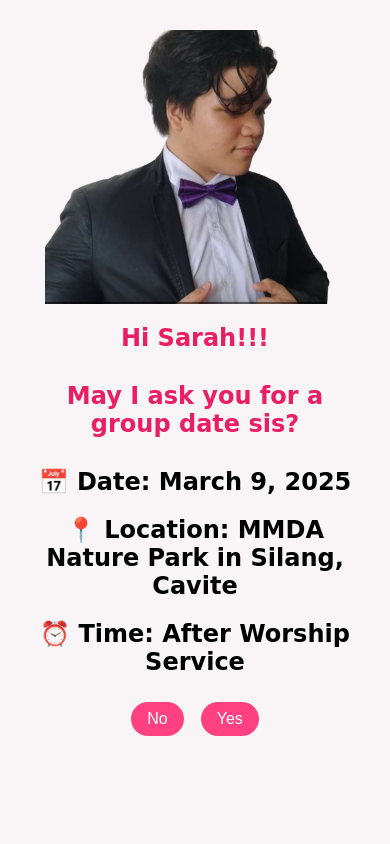
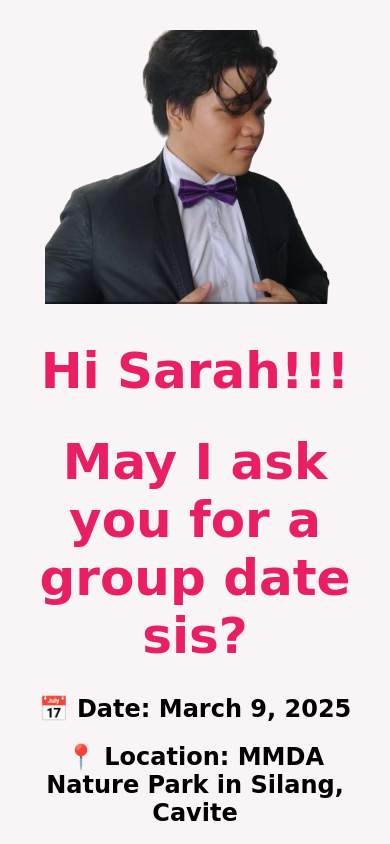
Before and after one commit to alexander07124/Surprise..-, a plain HTML site: page index.html in a window 390 px wide. Shown: the top 844 px of the page. Drawn offline with Linux system fonts and the light colour scheme.

Commit message:
index.css

```diff
--- a/index.css
+++ b/index.css
@@ -101,17 +101,17 @@ button:hover {
 
 @media screen and (max-width: 768px) {
     h1 {
-        font-size: 28px;
+        font-size: 50px;
     }
 
     button {
-        font-size: 18px;
+        font-size: 25px;
         padding: 10px 20px;
         margin: 8px;
     }
 
     .popup {
-        font-size: 20px;
+        font-size: 50px;
         width: 80%;
         padding: 15px;
     }
@@ -119,17 +119,17 @@ button:hover {
 
 @media screen and (max-width: 480px) {
     h1 {
-        font-size: 24px;
+        font-size: 50px;
     }
 
     button {
-        font-size: 16px;
+        font-size: 25px;
         padding: 8px 16px;
         margin: 6px;
     }
 
     .popup {
-        font-size: 18px;
+        font-size: 25px;
         width: 90%;
         padding: 12px;
     }
```
